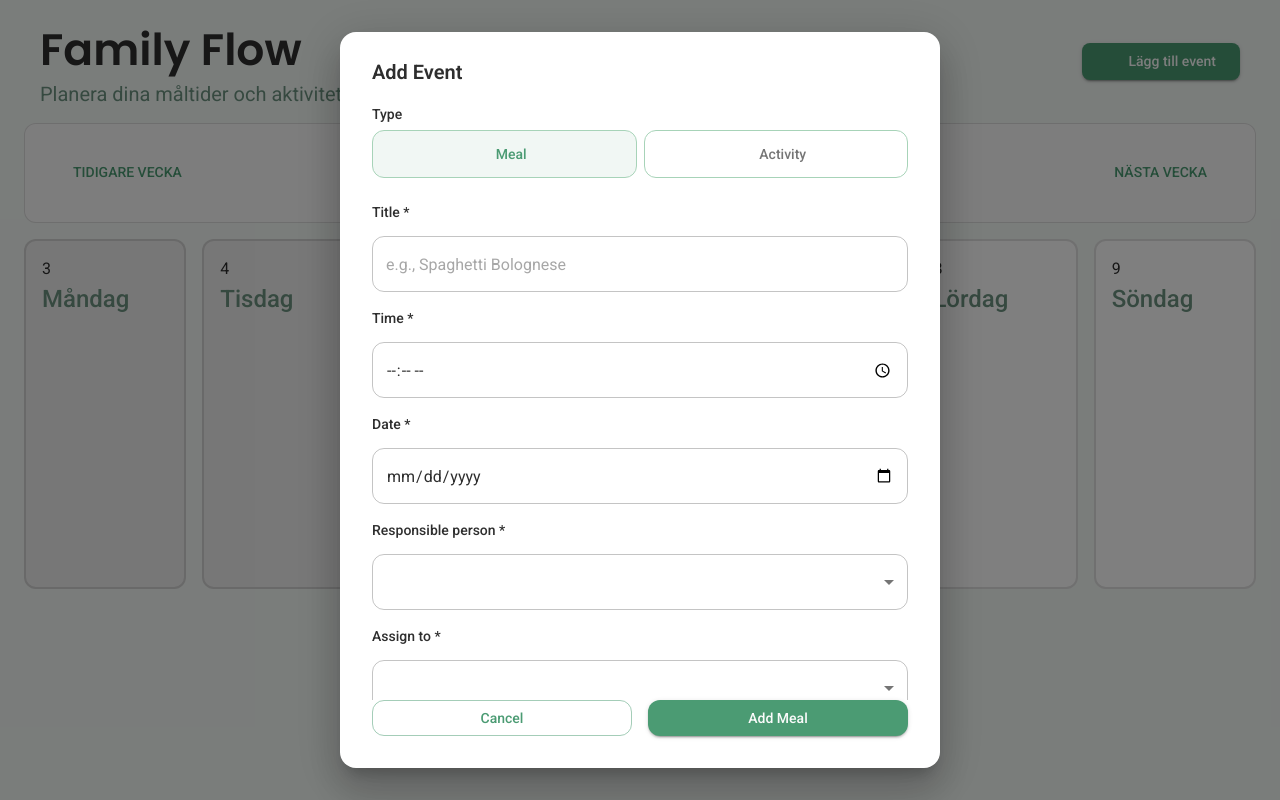
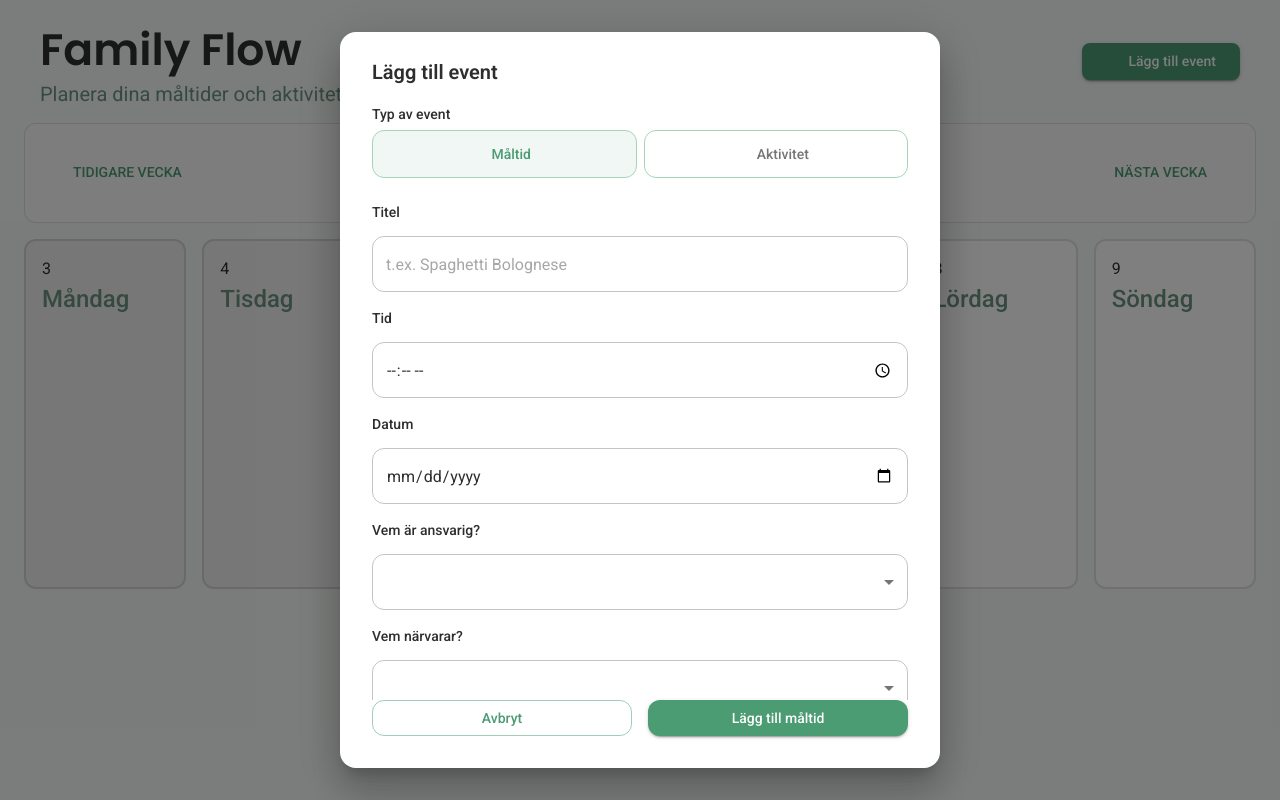
Before and after one commit to rasmus-bremholm/FamilyFlow, a Next.js app in the folder family-flow/: page /main in a window 1280 px wide. Both pictures are taken after a click on the button "Lägg till event". Built offline with nearby package versions, Linux system fonts and the light colour scheme; some icons are missing; what @mui/material-nextjs would draw is missing.

Commit message:
From english to swedish in modal

```diff
--- a/family-flow/app/components/Modal.jsx
+++ b/family-flow/app/components/Modal.jsx
@@ -111,7 +111,7 @@ export default function Modal({
           fontSize: '1.25rem',
         }}
       >
-        {mode === 'add' ? 'Add Event' : 'Edit Event'}
+        {mode === 'add' ? 'Lägg till event' : 'Redigera event'}
       </DialogTitle>
 
       <DialogContent>
@@ -124,7 +124,7 @@ export default function Modal({
               mb: 0.5,
             }}
           >
-            Type
+            Typ av event
           </Typography>
           <ToggleButtonGroup
             value={eventType}
@@ -143,14 +143,14 @@ export default function Modal({
             }}
           >
             <ToggleButton value="meal" color="primary" sx={{ borderRadius: 2 }}>
-              <RestaurantIcon color="primary" sx={{ mr: 1 }} /> Meal
+              <RestaurantIcon color="primary" sx={{ mr: 1 }} /> Måltid
             </ToggleButton>
             <ToggleButton
               value="activity"
               color="secondary"
               sx={{ borderRadius: 2 }}
             >
-              <DirectionsRunIcon color="secondary" sx={{ mr: 1 }} /> Activity
+              <DirectionsRunIcon color="secondary" sx={{ mr: 1 }} /> Aktivitet
             </ToggleButton>
           </ToggleButtonGroup>
 
@@ -162,13 +162,13 @@ export default function Modal({
               mb: 0.5,
             }}
           >
-            Title *
+            Titel
           </Typography>
           <TextField
             placeholder={
               eventType === 'meal'
-                ? 'e.g., Spaghetti Bolognese'
-                : 'e.g., Park Playdate'
+                ? 't.ex. Spaghetti Bolognese'
+                : 't.ex. Lekstund i parken'
             }
             fullWidth
             required
@@ -193,7 +193,7 @@ export default function Modal({
                   mb: 0.5,
                 }}
               >
-                Category *
+                Kategori
               </Typography>
               <TextField
                 select
@@ -237,7 +237,7 @@ export default function Modal({
               mb: 0.5,
             }}
           >
-            Time *
+            Tid
           </Typography>
           <TextField
             required
@@ -262,7 +262,7 @@ export default function Modal({
               mb: 0.5,
             }}
           >
-            Date *
+            Datum
           </Typography>
           <TextField
             required
@@ -287,7 +287,7 @@ export default function Modal({
               mb: 0.5,
             }}
           >
-            Responsible person *
+            Vem är ansvarig?
           </Typography>
           <TextField
             required
@@ -321,7 +321,7 @@ export default function Modal({
               mb: 0.5,
             }}
           >
-            Assign to *
+            Vem närvarar?
           </Typography>
           <TextField
             required
@@ -355,7 +355,7 @@ export default function Modal({
               mb: 0.5,
             }}
           >
-            Notes (optional)
+            Anteckningar (valfritt)
           </Typography>
           <TextField
             placeholder="Add any notes..."
@@ -397,7 +397,7 @@ export default function Modal({
             }}
           >
             <DeleteIcon color="primary" sx={{ mr: 1 }} />
-            Delete
+            Radera
           </Button>
         )}
 
@@ -411,7 +411,7 @@ export default function Modal({
             textTransform: 'none',
           }}
         >
-          Cancel
+          Avbryt
         </Button>
 
         <Button
@@ -427,9 +427,9 @@ export default function Modal({
         >
           {mode === 'add'
             ? eventType === 'meal'
-              ? 'Add Meal'
-              : 'Add Activity'
-            : 'Save Changes'}
+              ? 'Lägg till måltid'
+              : 'Lägg till aktivitet'
+            : 'Spara ändringar'}
         </Button>
       </DialogActions>
     </Dialog>
```
